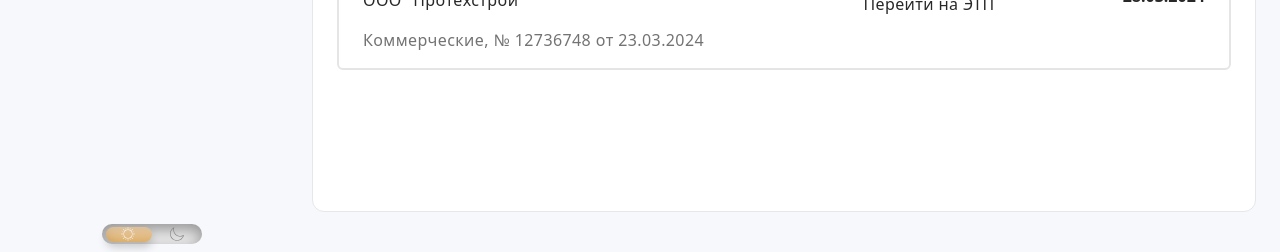
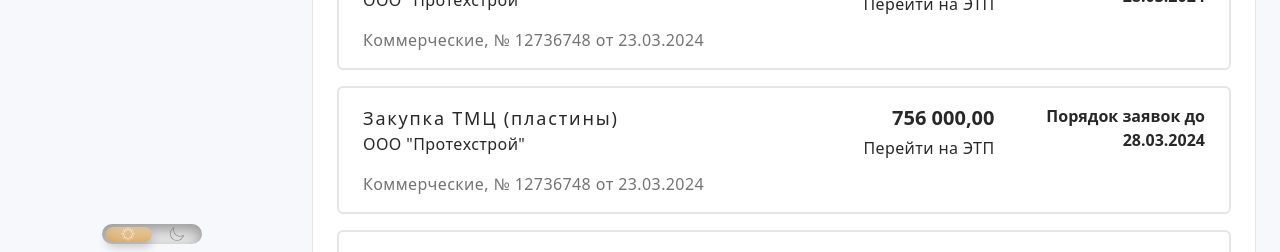
Before and after one commit to K-Team-Coders/RusTeam, a Vue app in the folder frontend/: page /#/tender in a window 1280 px wide. Shown: the part 548-800 px from the top of the page. Built offline with nearby package versions, Linux system fonts and the light colour scheme.

Commit message:
Update TenderWindow.vue

```diff
--- a/frontend/src/components/TenderWindow.vue
+++ b/frontend/src/components/TenderWindow.vue
@@ -154,7 +154,7 @@
         </div>
         <!-- Карточки найденных тендеров -->
         <div class="pt-2">
-          <TenderCard />
+          <TenderCard v-for="el in 10" />
         </div>
       </div>
     </div>
```
